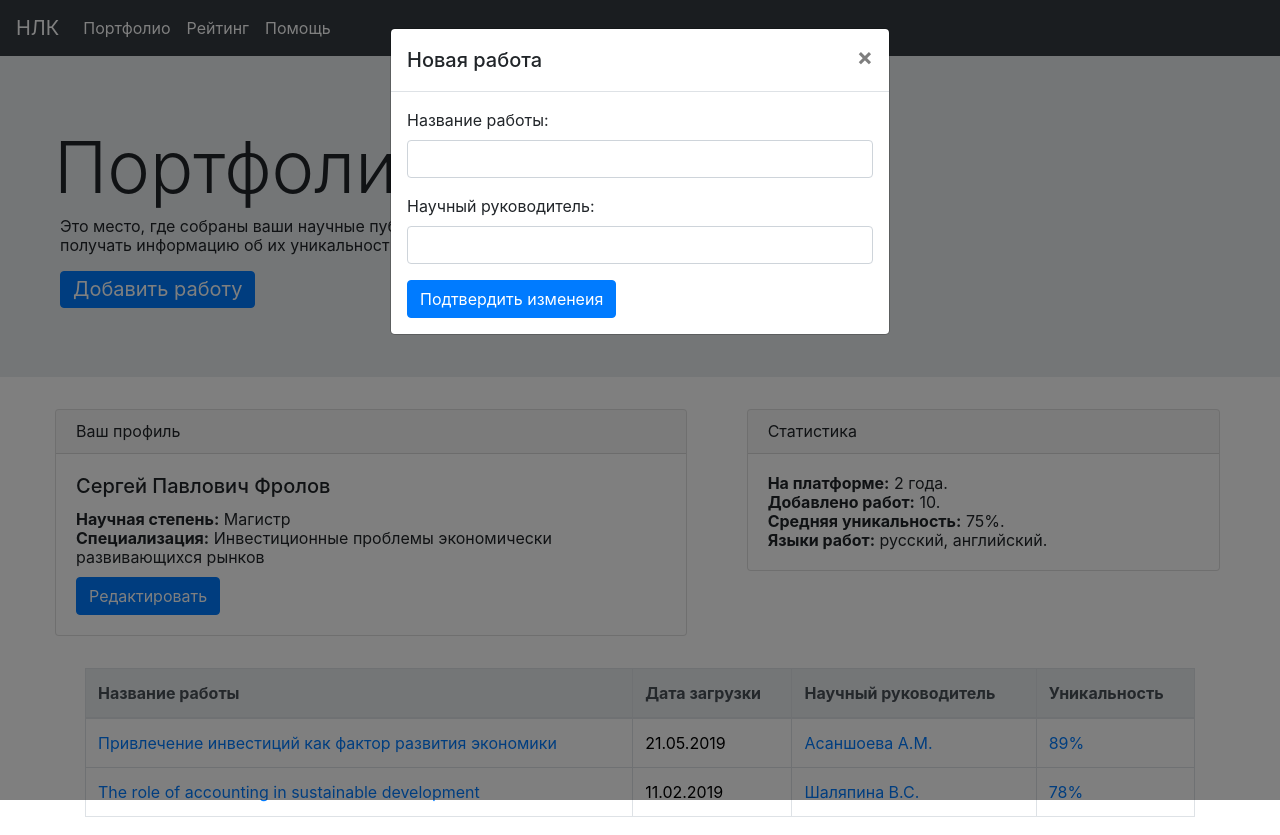
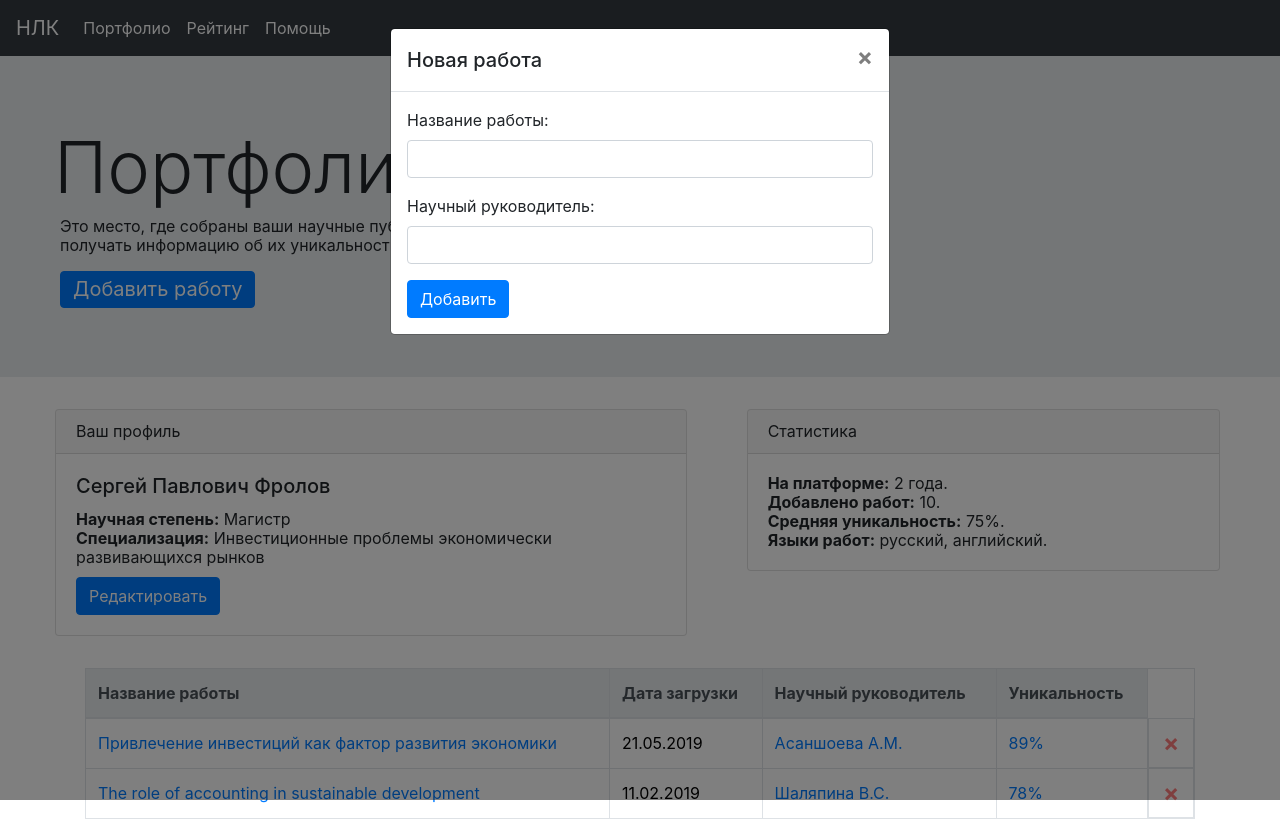
Before and after one commit to NikishaninRO/personal-account-layout, a React (Create React App) app: page / in a window 1280 px wide. Both pictures are taken after a click on the button "Добавить работу". Built offline with nearby package versions, Linux system fonts and the light colour scheme.

Commit message:
add works table state

```diff
--- a/src/App.js
+++ b/src/App.js
@@ -1,18 +1,66 @@
-import React, { useState } from "react";
+import React, { useState, useReducer } from "react";
 import Navbar from "./Navbar";
 import Jumbotrom from "./Jumbotrom";
 import CardProfile from "./CardProfile";
 import CardStats from "./CardStats";
 import Table from "./Table";
 import $ from "jquery";
-import { profileInfo } from "./accountDate";
+import { profileInfo, worksInfo } from "./accountDate";
+
+function worksReducer(state, action) {
+  let newState = new Map(state);
+  switch (action.type) {
+    case "ADD":
+      const date = new Date();
+      newState.set(action.payload[0], {
+        downloadDate: `${date.getDate()}.${
+          date.getMonth() + 1 >= 10
+            ? date.getMonth() + 1
+            : "0" + (date.getMonth() + 1)
+        }.${date.getFullYear()}`,
+        scientificАdviser: action.payload[1],
+        uniqueness: Math.ceil(Math.random() * 100) + "%",
+      });
+      return newState;
+    case "REMOVE":
+      newState.delete(action.payload);
+      return newState;
+    default:
+      return newState;
+  }
+}
 
 export default function App() {
   const [profile, setProfile] = useState(profileInfo);
+  const [works, dispatchWorks] = useReducer(worksReducer, worksInfo);
 
-  function handleSubmit(event) {
-    const e = event.target;
-    const fields = e.querySelectorAll("input");
+  function handleSubmitJumbotrom(event) {
+    const target = event.target;
+    const fields = target.querySelectorAll("input");
+    dispatchWorks({
+      type: "ADD",
+      payload: [fields[0].value, fields[1].value],
+    });
+    fields[0].value = "";
+    fields[1].value = "";
+
+    event.preventDefault();
+
+    $("#jumbotromModal").modal("hide");
+  }
+
+  function handleClick(event) {
+    const target = event.target.closest("button");
+    console.log(target);
+    dispatchWorks({
+      type: "REMOVE",
+      payload: target.dataset.work,
+    });
+  }
+
+  function handleSubmitCardProfile(event) {
+    const target = event.target;
+    const fields = target.querySelectorAll("input");
     setProfile({
       name: fields[0].value,
       scientificDegree: fields[1].value,
@@ -27,12 +75,23 @@ export default function App() {
   return (
     <>
       <Navbar />
-      <Jumbotrom />
+      <Jumbotrom handleSubmit={handleSubmitJumbotrom} />
       <div className="row" style={{ width: "100%" }}>
-        <CardProfile profileInfo={profile} handleSubmit={handleSubmit} />
+        <CardProfile
+          profileInfo={profile}
+          handleSubmit={handleSubmitCardProfile}
+        />
         <CardStats />
       </div>
-      <Table />
+      {Array.from(works).length > 0 ? (
+        <Table worksInfo={works} onClick={handleClick} />
+      ) : (
+        <div className="container">
+          <div className="alert alert-primary" role="alert">
+            Вы еще не опубликовали ни одной работы. <a href={"#jumbotrom"}>Опубликовать новую работу</a>
+          </div>
+        </div>
+      )}
     </>
   );
 }
--- a/src/Jumbotrom.js
+++ b/src/Jumbotrom.js
@@ -1,10 +1,11 @@
+/* eslint-disable react/prop-types */
 import React from "react";
 import "./Jumbortom.css";
 import JumbortomModal from "./JumbotromModal";
 
-export default function Jumbotrom() {
+export default function Jumbotrom(props) {
   return (
-    <div className="container-fluid jumbotrom">
+    <div className="container-fluid jumbotrom" id="jumbotrom">
       <h1>Портфолио</h1>
       <p>
         Это место, где собраны ваши научные публикации. Здесь вы можете
@@ -19,7 +20,7 @@ export default function Jumbotrom() {
       >
         Добавить работу
       </button>
-      <JumbortomModal />
+      <JumbortomModal handleSubmit={props.handleSubmit}/>
     </div>
   );
 }
--- a/src/JumbotromModal.js
+++ b/src/JumbotromModal.js
@@ -1,7 +1,8 @@
+/* eslint-disable react/prop-types */
 import React from "react";
 import JumbotromModalForm from "./JumbotromModalForm";
 
-export default function JumbotromModal() {
+export default function JumbotromModal(props) {
   return (
     <div
       className="modal fade"
@@ -28,7 +29,7 @@ export default function JumbotromModal() {
             </button>
           </div>
           <div className="modal-body">
-            <JumbotromModalForm />
+            <JumbotromModalForm onSubmit={props.handleSubmit}/>
           </div>
         </div>
       </div>
--- a/src/JumbotromModalForm.js
+++ b/src/JumbotromModalForm.js
@@ -1,8 +1,9 @@
+/* eslint-disable react/prop-types */
 import React from "react";
 
-export default function JumbotromModalForm() {
+export default function JumbotromModalForm(props) {
   return (
-    <form>
+    <form onSubmit={props.onSubmit}>
       <div className="form-group">
         <label className="form-label">Название работы:</label>
         <input
@@ -22,7 +23,7 @@ export default function JumbotromModalForm() {
         ></input>
       </div>
       <button type="submit" className="btn btn-primary">
-        Подтвердить изменеия
+        Добавить
       </button>
     </form>
   );
--- a/src/Table.css
+++ b/src/Table.css
@@ -7,6 +7,15 @@
   color: #007bff;
 }
 
-.table td.date {
+.table td[data-date] {
   color: #000000;
 }
+
+.table td[data-close] {
+  display: flex;
+  justify-content: center;
+}
+
+.table button.close {
+  color: red;
+}
--- a/src/Table.js
+++ b/src/Table.js
@@ -1,7 +1,9 @@
+/* eslint-disable react/prop-types */
 import React from "react";
 import "./Table.css";
 
-export default function Table() {
+export default function Table(props) {
+  const worksArray = Array.from(props.worksInfo);
   return (
     <div className="container">
       <div className="row">
@@ -16,18 +18,19 @@ export default function Table() {
               </tr>
             </thead>
             <tbody>
-              <tr>
-                <td>Привлечение инвестиций как фактор развития экономики</td>
-                <td className="date">21.05.2019</td>
-                <td>Асаншоева А.М.</td>
-                <td>89%</td>
-              </tr>
-              <tr>
-                <td>The role of accounting in sustainable development</td>
-                <td className="date">11.02.2019</td>
-                <td>Шаляпина В.С.</td>
-                <td>78%</td>
-              </tr>
+              {worksArray.map((work) => (
+                <tr key={work[0]}>
+                  <td>{work[0]}</td>
+                  <td data-date>{work[1].downloadDate}</td>
+                  <td>{work[1].scientificАdviser}</td>
+                  <td>{work[1].uniqueness}</td>
+                  <td data-close>
+                    <button type="button" className="close" data-work={work[0]} onClick={props.onClick}>
+                      <span aria-hidden="true">&times;</span>
+                    </button>
+                  </td>
+                </tr>
+              ))}
             </tbody>
           </table>
         </div>
--- a/src/accountDate.js
+++ b/src/accountDate.js
@@ -3,3 +3,17 @@ export const profileInfo = {
     scientificDegree: "Магистр",
     specialization: "Инвестиционные проблемы экономически развивающихся рынков"
 }
+
+export const worksInfo = new Map();
+
+worksInfo.set("Привлечение инвестиций как фактор развития экономики", {
+    downloadDate: "21.05.2019",
+    scientificАdviser: "Асаншоева А.М.",
+    uniqueness: "89%"
+});
+
+worksInfo.set("The role of accounting in sustainable development", {
+    downloadDate: "11.02.2019",
+    scientificАdviser: "Шаляпина В.С.",
+    uniqueness: "78%"
+});
```
